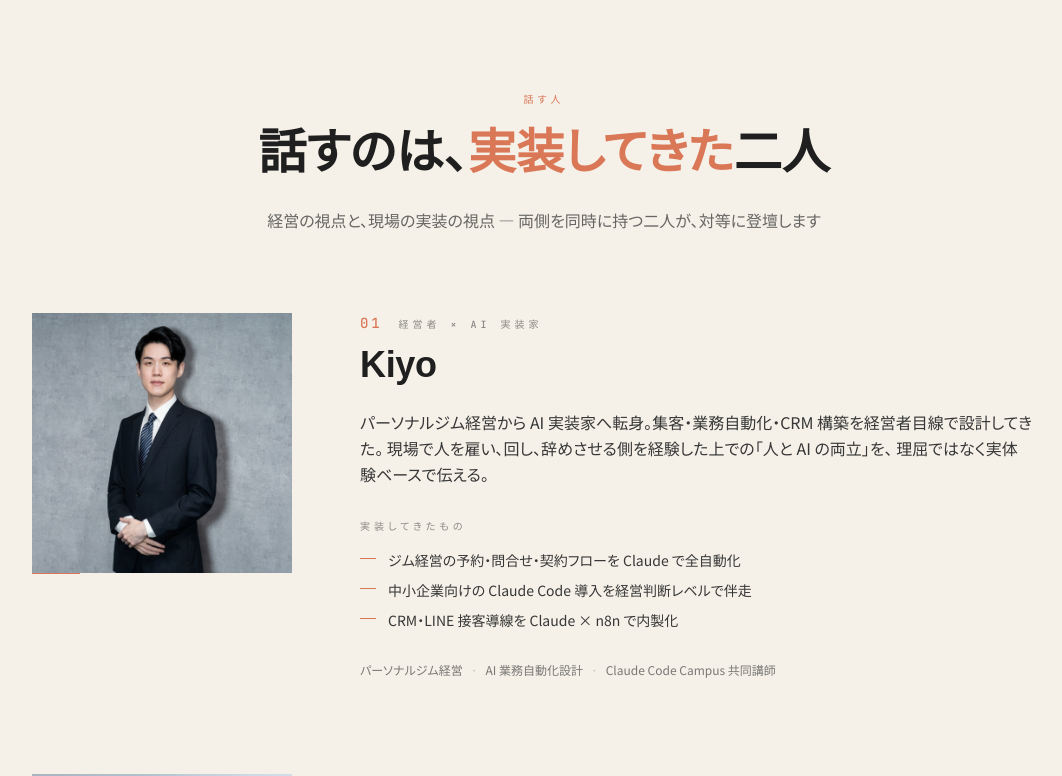
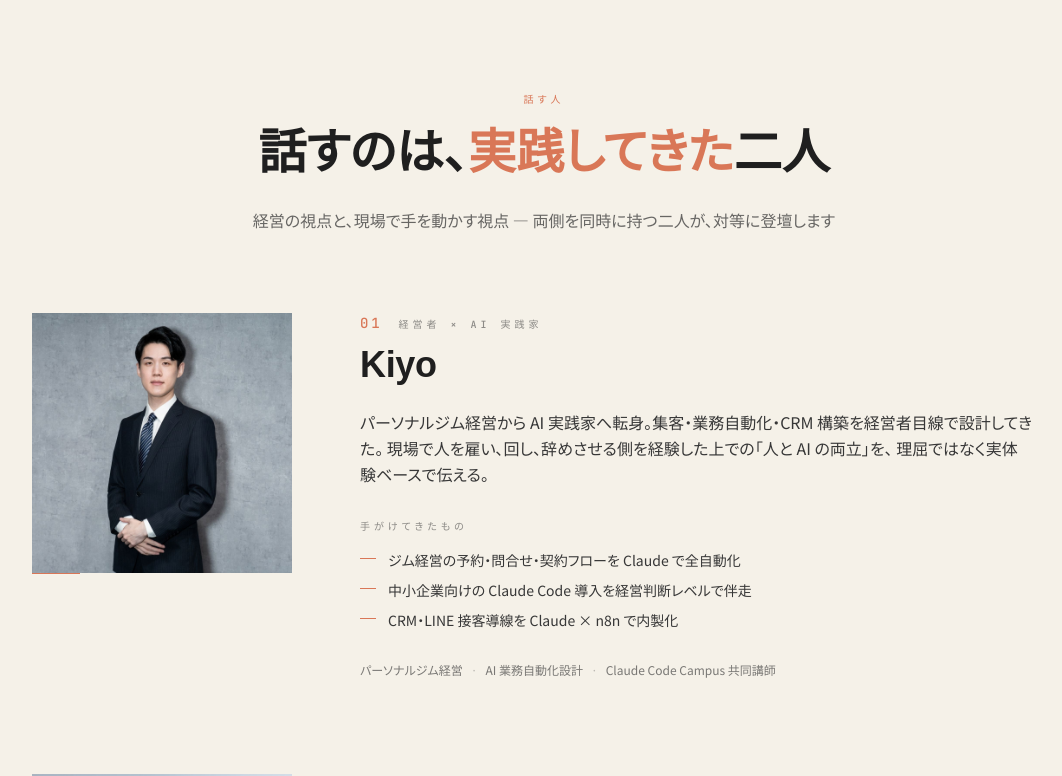
Before and after one commit to cccampus/lp-seminar, a Next.js app: page /a in a window 1280 px wide. Shown: the part 2560-3336 px from the top of the page, without its empty margins (96-1158 px from the left). Built offline with nearby package versions, Linux system fonts and the light colour scheme.

Commit message:
本文整備: 正式タイトル実践セミナー統一 + 実装系を平易化 + 次期リーダー追記

```diff
--- a/components/sections/BeforeRegister.tsx
+++ b/components/sections/BeforeRegister.tsx
@@ -9,7 +9,7 @@
 const items = [
   {
     label: "対象",
-    body: "経営者・意思決定者向けに構成しています。エンジニア向けの実装詳細は扱いません。",
+    body: "経営者・意思決定者向けに構成しています。エンジニア向けの技術的な詳細は扱いません。",
   },
   {
     label: "録画",
--- a/components/sections/FAQ.tsx
+++ b/components/sections/FAQ.tsx
@@ -61,7 +61,7 @@ const faqs: Item[] = [
     a: (
       <>
         本セミナーは <span className="font-medium">2 時間の入口</span>
-        です。深く実装まで進めたい方向けには、別途
+        です。深く使いこなしたい方向けには、別途
         <span className="font-medium">本コース</span>（カリキュラム形式）
         をご用意しています。セミナー末尾でご案内します。
       </>
--- a/components/sections/Hero.tsx
+++ b/components/sections/Hero.tsx
@@ -44,15 +44,15 @@ export default function Hero() {
       <div className="relative z-10 w-full h-full flex flex-col items-center justify-center text-center px-6">
         {/* eyebrow / Vol タグ */}
         <p className="font-mono text-[10px] tracking-[0.4em] uppercase text-coral mb-6">
-          — Claude Code Campus · 第 1 回 公開セミナー —
+          Claude Code Campus · 第 1 回 公開セミナー
         </p>
 
         {/* 主タイトル */}
         <h1 className="font-serif text-3xl sm:text-5xl md:text-6xl font-semibold leading-tight max-w-3xl">
-          経営者のための、
+          経営者、次期リーダーのための、
           <br />
           <span className="text-coral italic font-normal">Claude Code</span>
-          {" "}実装入門。
+          {" "}実践セミナー
         </h1>
 
         {/* サブコピー */}
--- a/components/sections/Speaker.tsx
+++ b/components/sections/Speaker.tsx
@@ -25,10 +25,10 @@ const speakers: Speaker[] = [
     photo: "/images/kiyo.jpg",
     alt: "Kiyo のポートレート",
     name: "Kiyo",
-    role: "経営者 × AI 実装家",
+    role: "経営者 × AI 実践家",
     body: (
       <>
-        パーソナルジム経営から AI 実装家へ転身。集客・業務自動化・CRM 構築を
+        パーソナルジム経営から AI 実践家へ転身。集客・業務自動化・CRM 構築を
         <span className="font-medium">経営者目線</span>で設計してきた。
         現場で人を雇い、回し、辞めさせる側を経験した上での「人と AI の両立」を、
         理屈ではなく実体験ベースで伝える。
@@ -45,7 +45,7 @@ const speakers: Speaker[] = [
     photo: "/images/takka.jpg",
     alt: "Takka のポートレート",
     name: "Takka",
-    role: "クリエイティブ × AI 実装家",
+    role: "クリエイティブ × AI 実践家",
     body: (
       <>
         TVCM 制作・事業開発を経て、クリエイティブと AI を実務に落とす立場に。
@@ -81,11 +81,11 @@ export default function Speaker() {
           id="speaker-heading"
           className="font-serif text-3xl sm:text-5xl font-semibold leading-tight text-center"
         >
-          話すのは、<span className="text-coral">実装してきた</span>二人
+          話すのは、<span className="text-coral">実践してきた</span>二人
         </h2>
 
         <p className="mt-6 text-base leading-relaxed text-sumi/75 text-center max-w-2xl mx-auto">
-          経営の視点と、現場の実装の視点 — 両側を同時に持つ二人が、対等に登壇します
+          経営の視点と、現場で手を動かす視点 — 両側を同時に持つ二人が、対等に登壇します
         </p>
 
         {/* === 2 講師: editorial 縦組み === */}
@@ -142,7 +142,7 @@ export default function Speaker() {
                 {/* === 実装してきたもの === */}
                 <div className="mt-8 max-w-2xl">
                   <p className="font-mono text-[10px] tracking-[0.4em] uppercase text-sumi/55 mb-4">
-                    実装してきたもの
+                    手がけてきたもの
                   </p>
                   <ul className="space-y-2.5 text-sm text-sumi">
                     {s.works.map((w) => (
--- a/components/sections/WhyThis.tsx
+++ b/components/sections/WhyThis.tsx
@@ -13,8 +13,8 @@ const reasons = [
   },
   {
     n: "02",
-    title: "実装現場の二人が、対等に登壇する",
-    body: "TVCM 制作出身の Takka と、パーソナルジム経営から AI 実装家に転身した Kiyo。「教える人 / 補助の人」の構図ではありません。経営者の視点と、現場の実装の視点を、両側から同時にお見せします。",
+    title: "実践してきた二人が、対等に登壇する",
+    body: "TVCM 制作出身の Takka と、パーソナルジム経営から AI 実践家に転身した Kiyo。「教える人 / 補助の人」の構図ではありません。経営者の視点と、現場で手を動かす視点を、両側から同時にお見せします。",
   },
   {
     n: "03",
--- a/components/sections/b/PainPoints.tsx
+++ b/components/sections/b/PainPoints.tsx
@@ -5,7 +5,7 @@
  *   - 危機感を誘う（ビジュアル：sumi 寄り背景 + 大文字疑問）
  *   - 「実装する」系の硬い言葉を排除
  *   - 経営者「何から始めたらいいか分からない」「何ができるか分からない」共感
- *   - 副業臭 NG、教科書的すぎる経営課題語も避ける
+ *   - 個人向け教材の煽り口調 NG、教科書的すぎる経営課題語も避ける
  */
 
 const pains = [
--- a/components/sections/c/HeroCinematic.tsx
+++ b/components/sections/c/HeroCinematic.tsx
@@ -67,8 +67,8 @@ export default function HeroCinematic() {
   }, [prefersReduced, mouseX, mouseY]);
 
   // タイトルを 1文字ずつ stagger するためのリスト
-  const titleLine1 = ["経", "営", "者", "の", "た", "め", "の", "、"];
-  const titleLine3 = ["実", "装", "入", "門", "。"];
+  const titleLine1 = ["経", "営", "者", "、", "次", "期", "リ", "ー", "ダ", "ー", "の", "た", "め", "の", "、"];
+  const titleLine3 = ["実", "践", "セ", "ミ", "ナ", "ー"];
 
   // 共通 ease-out-quint (Motion v12 では cubic-bezier タプル必須)
   const easeOutQuint: [number, number, number, number] = [0.16, 1, 0.3, 1];
--- a/components/sections/d/HeroCinematicV2.tsx
+++ b/components/sections/d/HeroCinematicV2.tsx
@@ -82,8 +82,8 @@ export default function HeroCinematicV2() {
     return () => window.removeEventListener("mousemove", handleMouse);
   }, [prefersReduced, mouseX, mouseY]);
 
-  const titleLine1 = ["経", "営", "者", "の", "た", "め", "の", "、"];
-  const titleLine3 = ["実", "装", "入", "門", "。"];
+  const titleLine1 = ["経", "営", "者", "、", "次", "期", "リ", "ー", "ダ", "ー", "の", "た", "め", "の", "、"];
+  const titleLine3 = ["実", "践", "セ", "ミ", "ナ", "ー"];
 
   const easeOutQuint: [number, number, number, number] = [0.16, 1, 0.3, 1];
 
```
